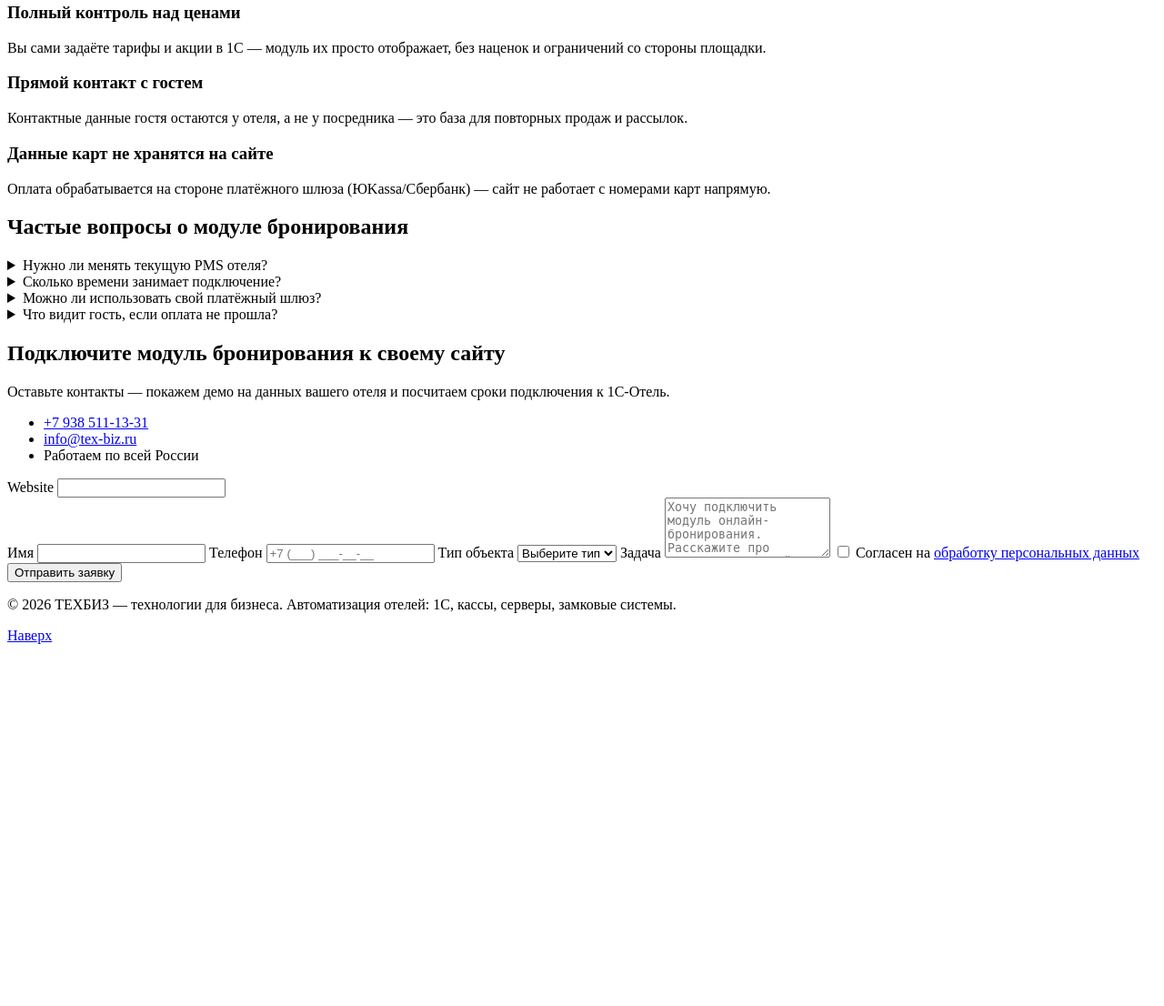
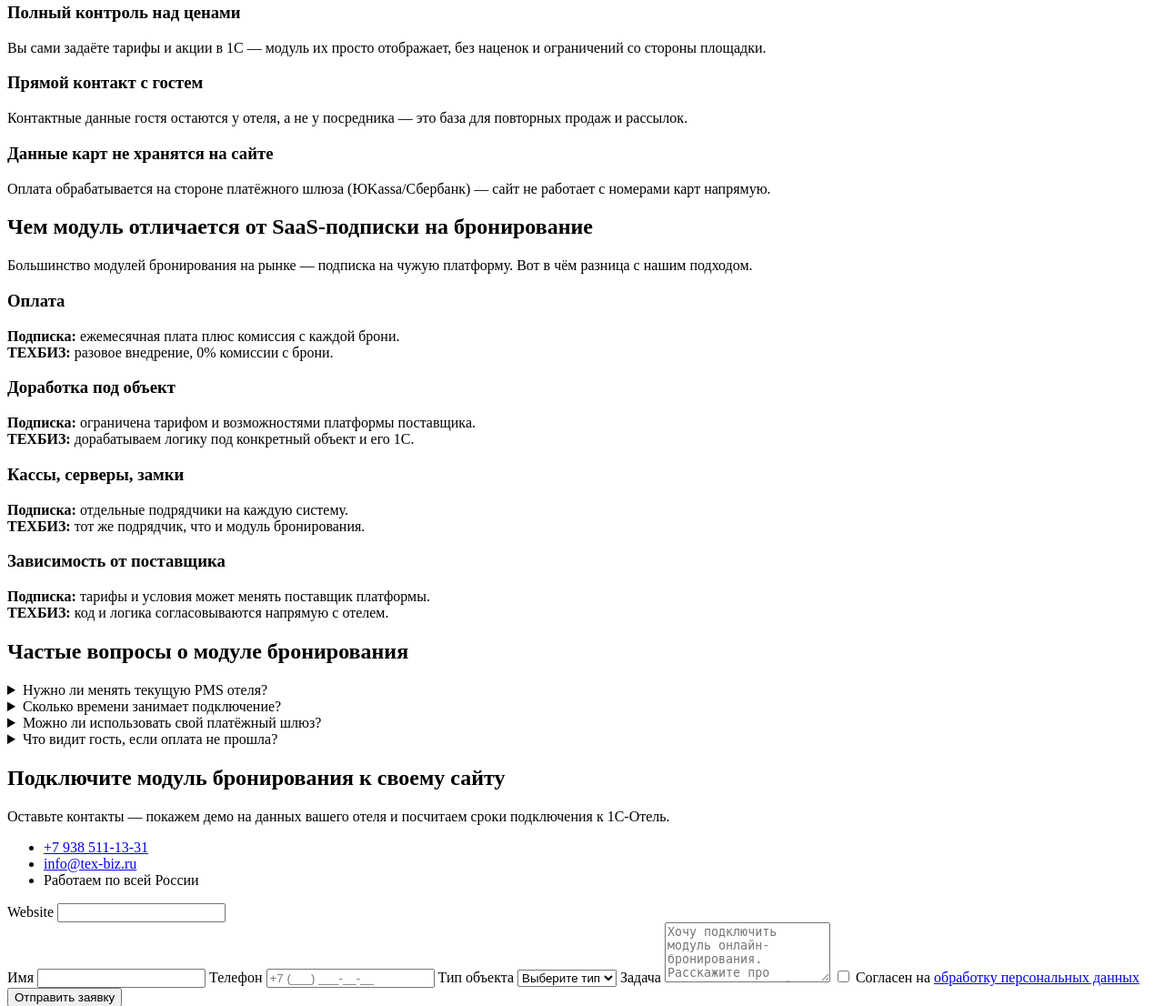
Before and after one commit to 1997-LeVoN-2020/texbiz, a Python web app: template src/templates/pages/booking.html in a window 1280 px wide. Shown: the part 1718-2824 px from the top of the page at 91% size. Before the commit the page ends 2426 px from the top, so only its background shows below. Run offline with Jinja, Linux system fonts and the light colour scheme; the template is opened without the code that fills it, so the values that code supplies are empty; some web fonts are replaced.

Commit message:
Phase 3: add integrator-vs-SaaS-subscription comparison to booking page
New section contrasts a typical booking-module subscription against
the ТЕХБИЗ full-cycle integrator model (payment, customization,
who handles cash registers/servers/locks, vendor dependency) —
without naming specific competitors, per the roadmap in README.

Also bump the dist-preview port to 8043: 8000 collided with another
session's dev server.

Co-Authored-By: Claude Sonnet 5 <noreply@anthropic.com>

```diff
--- a/src/templates/pages/booking.html
+++ b/src/templates/pages/booking.html
@@ -136,6 +136,31 @@
       </div>
     </section>
 
+    <section class="section" id="compare" aria-labelledby="compare-title">
+      <div class="container">
+        <h2 id="compare-title">Чем модуль отличается от SaaS-подписки на бронирование</h2>
+        <p class="section-subtitle">Большинство модулей бронирования на рынке — подписка на чужую платформу. Вот в чём разница с нашим подходом.</p>
+        <div class="benefits-grid">
+          <article class="benefit reveal">
+            <h3>Оплата</h3>
+            <p><strong>Подписка:</strong> ежемесячная плата плюс комиссия с каждой брони.<br><strong>ТЕХБИЗ:</strong> разовое внедрение, 0% комиссии с брони.</p>
+          </article>
+          <article class="benefit reveal">
+            <h3>Доработка под объект</h3>
+            <p><strong>Подписка:</strong> ограничена тарифом и возможностями платформы поставщика.<br><strong>ТЕХБИЗ:</strong> дорабатываем логику под конкретный объект и его 1С.</p>
+          </article>
+          <article class="benefit reveal">
+            <h3>Кассы, серверы, замки</h3>
+            <p><strong>Подписка:</strong> отдельные подрядчики на каждую систему.<br><strong>ТЕХБИЗ:</strong> тот же подрядчик, что и модуль бронирования.</p>
+          </article>
+          <article class="benefit reveal">
+            <h3>Зависимость от поставщика</h3>
+            <p><strong>Подписка:</strong> тарифы и условия может менять поставщик платформы.<br><strong>ТЕХБИЗ:</strong> код и логика согласовываются напрямую с отелем.</p>
+          </article>
+        </div>
+      </div>
+    </section>
+
     <section class="section" id="booking-faq" aria-labelledby="booking-faq-title">
       <div class="container">
         <h2 id="booking-faq-title">Частые вопросы о модуле бронирования</h2>
```
Also changed, not shown: .claude/launch.json.
